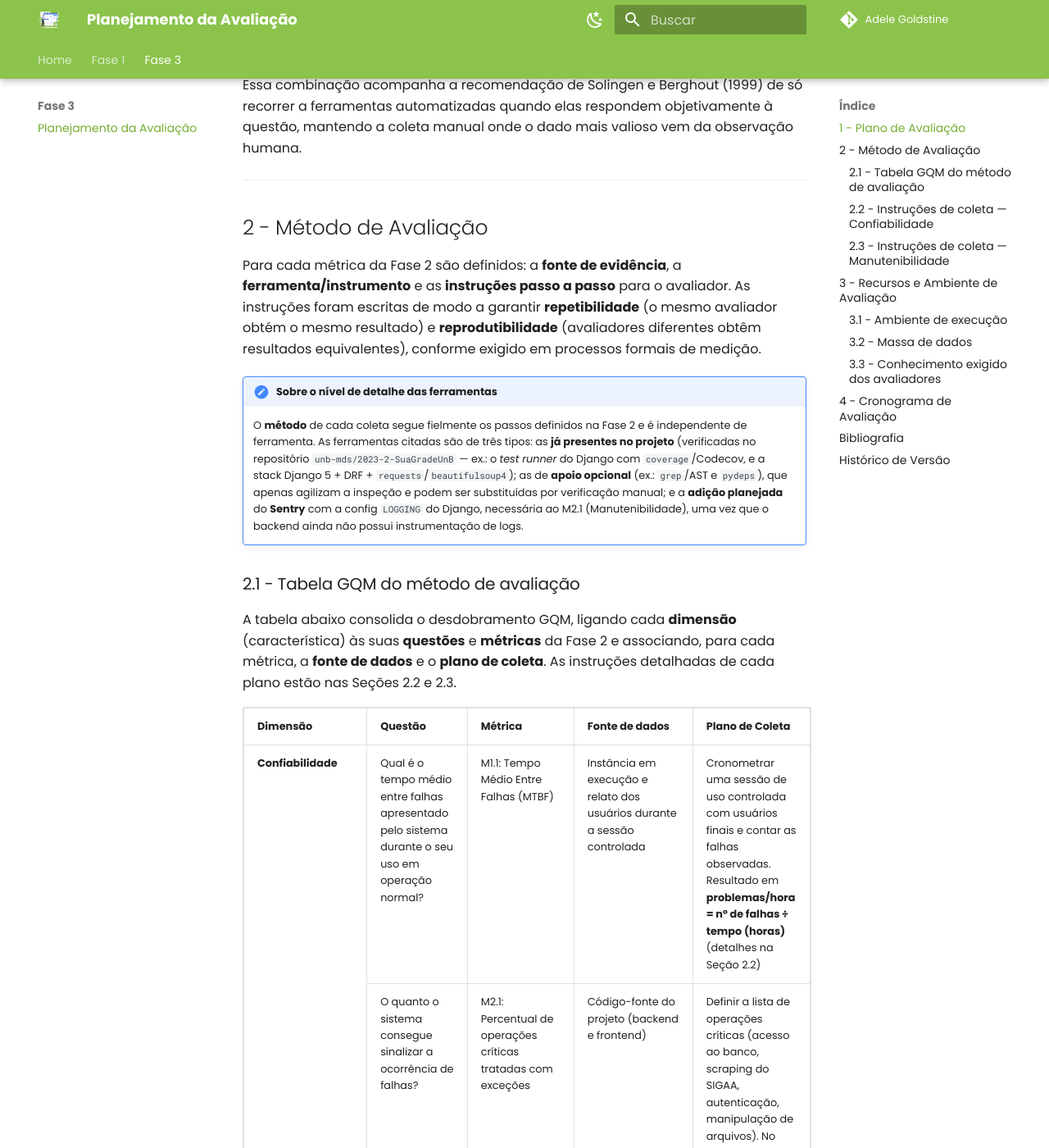
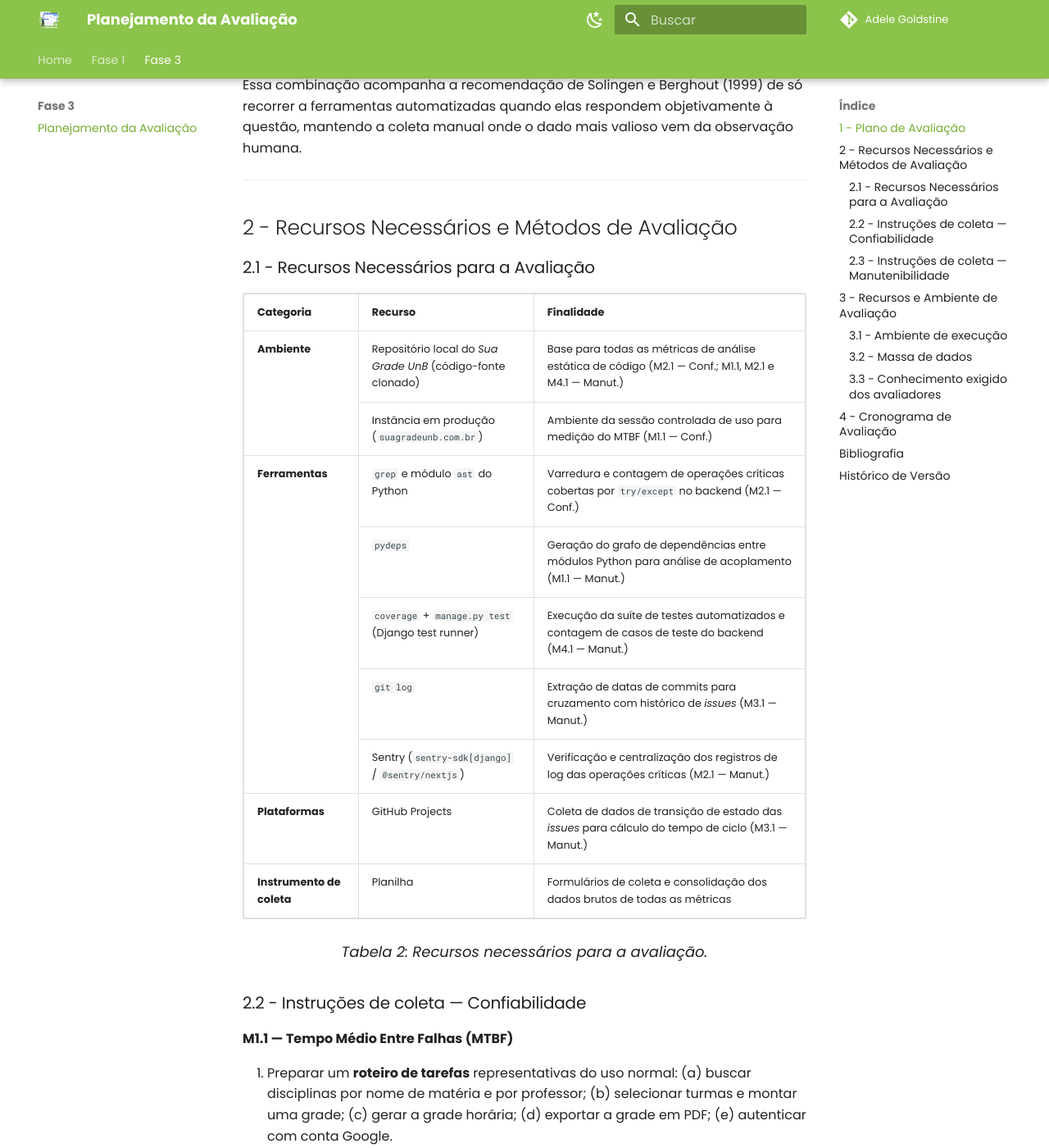
Before and after one commit to FCTE-Qualidade-de-Software-1/2026-1_T01_ADELE_GOLDSTINE, an MkDocs documentation site: the page built from docs/fase3/planejamento.md, in a window 1280 px wide and 1400 px high, scrolled down 1211 px. Shown: the whole window at 82% size. Built offline with MkDocs 1.6.1 and Material for MkDocs 9.7.7, drawn with Linux system fonts in a browser that asks for light colours; comment, search, counter and statistics services are not loaded; some of the changed text lies outside the part shown.

Commit message:
fix: ajustar topico 2

```diff
--- a/docs/fase3/planejamento.md
+++ b/docs/fase3/planejamento.md
@@ -43,67 +43,60 @@ A avaliação adota uma abordagem **mista**: medições **automáticas/estática
 
 ---
 
-## 2 - Método de Avaliação
+## 2 - Recursos Necessários e Métodos de Avaliação
 
-Para cada métrica da Fase 2 são definidos: a **fonte de evidência**, a **ferramenta/instrumento** e as **instruções passo a passo** para o avaliador. As instruções foram escritas de modo a garantir **repetibilidade** (o mesmo avaliador obtém o mesmo resultado) e **reprodutibilidade** (avaliadores diferentes obtêm resultados equivalentes), conforme exigido em processos formais de medição.
-
-!!! note "Sobre o nível de detalhe das ferramentas"
-    O **método** de cada coleta segue fielmente os passos definidos na Fase 2 e é independente de ferramenta. As ferramentas citadas são de três tipos: as **já presentes no projeto** (verificadas no repositório `unb-mds/2023-2-SuaGradeUnB` — ex.: o *test runner* do Django com `coverage`/Codecov, e a stack Django 5 + DRF + `requests`/`beautifulsoup4`); as de **apoio opcional** (ex.: `grep`/AST e `pydeps`), que apenas agilizam a inspeção e podem ser substituídas por verificação manual; e a **adição planejada** do **Sentry** com a config `LOGGING` do Django, necessária ao M2.1 (Manutenibilidade), uma vez que o backend ainda não possui instrumentação de logs.
-
-### 2.1 - Tabela GQM do método de avaliação
-
-A tabela abaixo consolida o desdobramento GQM, ligando cada **dimensão** (característica) às suas **questões** e **métricas** da Fase 2 e associando, para cada métrica, a **fonte de dados** e o **plano de coleta**. As instruções detalhadas de cada plano estão nas Seções 2.2 e 2.3.
+### 2.1 - Recursos Necessários para a Avaliação
 
 <div align="center">
   <table border="1" cellspacing="0" cellpadding="8" style="border-collapse: collapse; text-align: left; vertical-align: top;">
     <tr>
-      <th><b>Dimensão</b></th>
-      <th><b>Questão</b></th>
-      <th><b>Métrica</b></th>
-      <th><b>Fonte de dados</b></th>
-      <th><b>Plano de Coleta</b></th>
+      <th><b>Categoria</b></th>
+      <th><b>Recurso</b></th>
+      <th><b>Finalidade</b></th>
     </tr>
     <tr>
-      <td rowspan="2"><b>Confiabilidade</b></td>
-      <td>Qual é o tempo médio entre falhas apresentado pelo sistema durante o seu uso em operação normal?</td>
-      <td>M1.1: Tempo Médio Entre Falhas (MTBF)</td>
-      <td>Instância em execução e relato dos usuários durante a sessão controlada</td>
-      <td>Cronometrar uma sessão de uso controlada com usuários finais e contar as falhas observadas. Resultado em <b>problemas/hora = nº de falhas ÷ tempo (horas)</b> (detalhes na Seção 2.2)</td>
+      <td rowspan="2"><b>Ambiente</b></td>
+      <td>Repositório local do <i>Sua Grade UnB</i> (código-fonte clonado)</td>
+      <td>Base para todas as métricas de análise estática de código (M2.1 — Conf.; M1.1, M2.1 e M4.1 — Manut.)</td>
     </tr>
     <tr>
-      <td>O quanto o sistema consegue sinalizar a ocorrência de falhas?</td>
-      <td>M2.1: Percentual de operações críticas tratadas com exceções</td>
-      <td>Código-fonte do projeto (backend e frontend)</td>
-      <td>Definir a lista de operações críticas (acesso ao banco, scraping do SIGAA, autenticação, manipulação de arquivos). No código-fonte, contar o total dessas operações e quantas estão dentro de um bloco <code>try</code>. Percentual = (operações com <code>try</code> ÷ total) × 100 (detalhes na Seção 2.2)</td>
+      <td>Instância em produção (<code>suagradeunb.com.br</code>)</td>
+      <td>Ambiente da sessão controlada de uso para medição do MTBF (M1.1 — Conf.)</td>
     </tr>
     <tr>
-      <td rowspan="4"><b>Manutenibilidade</b></td>
-      <td>O quão forte é a relação entre os componentes do sistema?</td>
-      <td>M1.1: Nível de independência dos componentes</td>
-      <td>Classes/módulos do sistema e suas dependências</td>
-      <td>Levantar as classes/módulos do sistema; identificar as dependências entre eles; classificar como independente o que não depende de outros; aplicar a fórmula (Seção 2.3)</td>
+      <td rowspan="5"><b>Ferramentas</b></td>
+      <td><code>grep</code> e módulo <code>ast</code> do Python</td>
+      <td>Varredura e contagem de operações críticas cobertas por <code>try/except</code> no backend (M2.1 — Conf.)</td>
     </tr>
     <tr>
-      <td>O quão fácil é identificar a operação específica que causou a falha?</td>
-      <td>M2.1: Nível de qualidade dos logs do sistema</td>
-      <td>Chamadas de log das operações críticas, centralizadas no Sentry</td>
-      <td>Mapear as operações críticas; instrumentar com a config <code>LOGGING</code> do Django + Sentry; verificar no painel do Sentry (ou nas chamadas de log no código) quantas operações registram dados; aplicar a fórmula (Seção 2.3)</td>
+      <td><code>pydeps</code></td>
+      <td>Geração do grafo de dependências entre módulos Python para análise de acoplamento (M1.1 — Manut.)</td>
     </tr>
     <tr>
-      <td>O quão facilmente o mantenedor consegue modificar o software para resolver um problema?</td>
-      <td>M3.1: Média do tempo gasto para fazer uma alteração</td>
-      <td>Quadro de <i>issues</i> do projeto (GitHub Projects)</td>
-      <td>Escolher um período de coleta; medir o tempo entre cada <i>issue</i> passar de "Em Andamento" para "Concluída"; aplicar a média (Seção 2.3)</td>
+      <td><code>coverage</code> + <code>manage.py test</code> (Django test runner)</td>
+      <td>Execução da suíte de testes automatizados e contagem de casos de teste do backend (M4.1 — Manut.)</td>
     </tr>
     <tr>
-      <td>O quão completa é a cobertura de testes do sistema?</td>
-      <td>M4.1: Porcentagem de cobertura de testes</td>
-      <td>Suíte de testes automatizados e especificações do projeto</td>
-      <td>Rodar a suíte de testes para contar quantos casos de teste foram criados; levantar nas especificações quantos cenários deveriam existir; aplicar a fórmula (Seção 2.3)</td>
+      <td><code>git log</code></td>
+      <td>Extração de datas de commits para cruzamento com histórico de <i>issues</i> (M3.1 — Manut.)</td>
+    </tr>
+    <tr>
+      <td>Sentry (<code>sentry-sdk[django]</code> / <code>@sentry/nextjs</code>)</td>
+      <td>Verificação e centralização dos registros de log das operações críticas (M2.1 — Manut.)</td>
+    </tr>
+    <tr>
+      <td><b>Plataformas</b></td>
+      <td>GitHub Projects</td>
+      <td>Coleta de dados de transição de estado das <i>issues</i> para cálculo do tempo de ciclo (M3.1 — Manut.)</td>
+    </tr>
+    <tr>
+      <td><b>Instrumento de coleta</b></td>
+      <td>Planilha</td>
+      <td>Formulários de coleta e consolidação dos dados brutos de todas as métricas</td>
     </tr>
   </table>
   <div style="margin-top: 8px; text-align: center;">
-    <font size="4"><figcaption>Tabela 2: Tabela GQM — método de coleta por dimensão, questão e métrica.</figcaption></font>
+    <font size="4"><figcaption>Tabela 2: Recursos necessários para a avaliação.</figcaption></font>
   </div>
 </div>
 
@@ -112,23 +105,16 @@ A tabela abaixo consolida o desdobramento GQM, ligando cada **dimensão** (carac
 **M1.1 — Tempo Médio Entre Falhas (MTBF)**
 
 1. Preparar um **roteiro de tarefas** representativas do uso normal: (a) buscar disciplinas por nome de matéria e por professor; (b) selecionar turmas e montar uma grade; (c) gerar a grade horária; (d) exportar a grade em PDF; (e) autenticar com conta Google.
-2. Recrutar de 3 a 5 usuários finais (estudantes da UnB) e conduzir uma **sessão de uso controlada** com a instância em produção (`https://suagradeunb.com.br/`).
-3. Iniciar um cronômetro no começo da sessão e registrar o **tempo total decorrido em horas**.
-4. A cada falha ou comportamento inesperado relatado, registrar a ocorrência no **formulário de registro de falhas** (descrição, tarefa, horário, avaliador responsável) e somar +1 ao total de falhas da sessão.
-5. Ao final, calcular a **taxa de falhas** = `(número de falhas) / (tempo da sessão em horas)`, em **problemas/hora**, e comparar com a pontuação de julgamento da Fase 2.
-
-!!! warning "Alinhar com a Fase 2"
-    A escala de julgamento da Fase 2 está em **problemas/hora**, portanto a taxa de falhas (`falhas ÷ horas`) é a forma diretamente comparável e robusta ao caso de zero falhas. A fórmula textual da Fase 2 ainda está como `horas ÷ falhas` (MTBF), que é o inverso e indefinido quando não há falhas — recomenda-se uniformizar a Fase 2 para `falhas ÷ horas`.
-
-!!! note "Instrumento de coleta"
-    O formulário de registro de falhas segue o modelo de *manual data collection form* de Solingen e Berghout (1999): uma planilha de página única, com campo identificador do avaliador, que torna o dado bruto verificável e rastreável. O modelo em branco e a planilha preenchida serão versionados no repositório.
+2. Acessar a instância em produção (`https://suagradeunb.com.br/`) e executar cada fluxo do roteiro, iniciando um cronômetro no início da execução e registrando o **tempo total decorrido em horas**.
+3. A cada falha ou comportamento inesperado observado, registrar a ocorrência no **formulário de registro de falhas** (descrição, fluxo, horário, avaliador responsável) e somar +1 ao total de falhas.
+4. Ao final, calcular a **taxa de falhas** = `(número de falhas) / (tempo da sessão em horas)`, em **problemas/hora**, e comparar com a pontuação de julgamento da Fase 2.
 
 **M2.1 — Percentual de operações críticas com tratamento de exceção**
 
 1. Fixar a lista de **operações críticas**: conexão/consulta ao banco de dados, manipulação de arquivos, manipulação dos dados de *web scraping* do SIGAA, e autenticação/autorização de usuários.
-2. Varrer todo o código-fonte com busca assistida (`grep`/análise de AST com o módulo `ast` do Python) para **contar todas as ocorrências** dessas operações.
-3. Classificar manualmente quais ocorrências estão **sintaticamente dentro de um bloco `try { ... }`** (ou `try/except`), descartando falsos positivos.
-4. Calcular `(operações críticas com try-catch / total de operações críticas) × 100`.
+2. Varrer o código-fonte do backend com `grep` e análise de AST via módulo `ast` do Python para **contar todas as ocorrências** dessas operações; no frontend TypeScript, aplicar `grep` de forma equivalente.
+3. Classificar manualmente quais ocorrências estão **dentro de um bloco de tratamento de exceção** — `try/except` no backend Python ou `try/catch` no frontend TypeScript — descartando falsos positivos.
+4. Calcular `(operações críticas com tratamento de exceção / total de operações críticas) × 100`.
 5. Registrar, para cada ocorrência, o arquivo e a linha, garantindo a rastreabilidade entre o dado bruto e a métrica.
 
 ### 2.3 - Instruções de coleta — Manutenibilidade
@@ -136,23 +122,22 @@ A tabela abaixo consolida o desdobramento GQM, ligando cada **dimensão** (carac
 **M1.1 — Nível de independência dos componentes**
 
 1. Levantar as **classes/módulos** do sistema (apps do backend Django e módulos do frontend Next.js).
-2. **Identificar as dependências** entre eles (análise de *imports*; opcionalmente com apoio de `pydeps` no backend para visualizar o grafo).
+2. **Identificar as dependências** entre eles por análise dos `import`s; utilizar `pydeps` no backend para gerar o grafo de dependências e apoiar a classificação visual.
 3. Classificar como **independente** o componente que não depende de outro componente interno do sistema.
 4. Calcular `(componentes independentes / total de componentes)` e comparar com a faixa de julgamento.
 
 **M2.1 — Nível de qualidade dos logs**
 
-> Hoje o backend **não possui instrumentação de logs**; a medição pressupõe ativar o `logging` do Django e centralizar os registros no **Sentry** — adição de baixo esforço e diretamente alinhada ao propósito da Analisabilidade (diagnosticar a operação que causou a falha).
+> A medição avalia a existência e a cobertura das chamadas de log já presentes no código-fonte, verificando quais operações críticas emitem registros. Caso o projeto já utilize o Sentry (`sentry-sdk[django]` / `@sentry/nextjs`), o painel centraliza os registros e facilita a inspeção; na ausência, a análise é feita diretamente pelas chamadas de `logger.*` no código.
 
 1. A partir da lista de operações críticas (mesma do M2.1 de Confiabilidade), montar um **checklist do que deveria ser registrado** para monitorar o status do sistema.
-2. Instrumentar o backend com a configuração `LOGGING` do Django e integrar ao **Sentry** (`sentry-sdk[django]`); no frontend, usar `@sentry/nextjs`.
-3. Verificar — no painel do Sentry ou inspecionando as chamadas de log no código — quantas operações críticas **efetivamente registram dados**.
-4. Calcular `(dados efetivamente registrados / dados planejados para registro)`.
+2. Verificar no código-fonte do backend — pelas chamadas de `logger.*` (configuração `LOGGING` do Django) ou pelas integrações com o Sentry — e no frontend — pelas integrações com `@sentry/nextjs` — quantas operações críticas **efetivamente emitem registros**.
+3. Calcular `(operações críticas com registro de log / total de operações críticas planejadas para registro)`.
 
 **M3.1 — Tempo médio para realizar uma alteração**
 
 1. Definir o período de coleta (ex.: as *issues* trabalhadas no último marco do projeto).
-2. Para cada *issue*, medir o **tempo de ciclo** entre a transição "Em Andamento" → "Concluída" no GitHub Projects, cruzando com as datas dos *commits* (`git log`).
+2. Para cada *issue*, medir o **tempo de ciclo** entre a transição "Em Andamento" → "Concluída" no GitHub Projects; cruzar com as datas dos *commits* relacionados via `git log` para validar a data efetiva de conclusão.
 3. Calcular `(soma dos tempos de alteração / número de alterações)` em horas.
 
 **M4.1 — Cobertura de testes**
@@ -163,9 +148,6 @@ A tabela abaixo consolida o desdobramento GQM, ligando cada **dimensão** (carac
 2. Verificar a existência de testes automatizados no **frontend** (`web/`) e registrar a cobertura efetiva encontrada.
 3. Levantar, nas **especificações/histórias do projeto**, quantos cenários de teste **deveriam** existir.
 4. Calcular `(casos de teste automatizados escritos / cenários que deveriam existir)` e comparar com a faixa de julgamento.
-
-!!! warning "Evidências obrigatórias"
-    Toda execução de ferramenta deve ser acompanhada de evidência (saída de terminal, relatório HTML de cobertura ou *screenshot*) armazenada no repositório, permitindo a verificação externa exigida na Fase 4.
 
 ---
 
```
